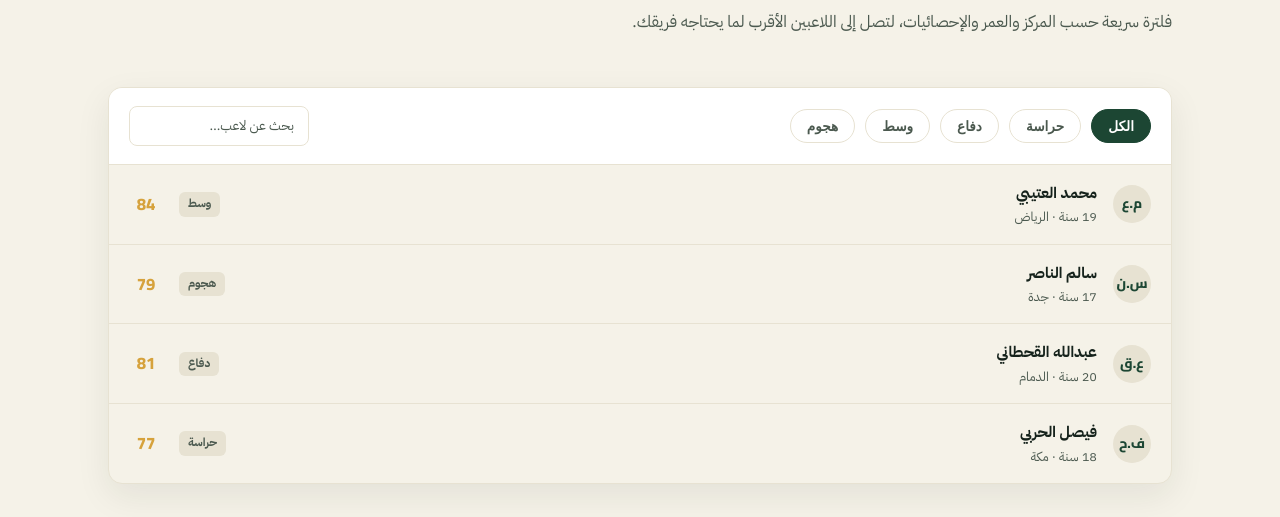
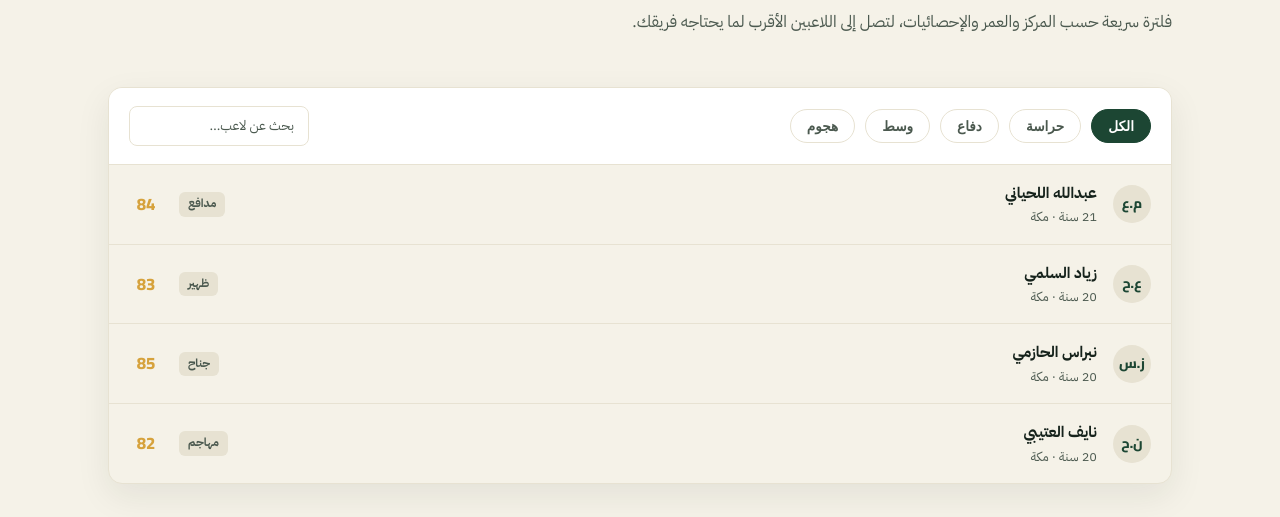
Before and after one commit to B7MA/Sports-Project, a plain HTML site: page index.html in a window 1280 px wide. Shown: the part 1885-2402 px from the top of the page. Drawn offline with Linux system fonts and the light colour scheme.

Commit message:
Update index.html

```diff
--- a/index.html
+++ b/index.html
@@ -276,7 +276,7 @@
 
     <div class="scout-card" id="scoutCard">
       <div class="scout-card-top">
-        <div class="avatar">م.ع</div>
+        <div class="avatar">ز.ع</div>
         <div>
           <div class="scout-card-name">زياد العمودي</div>
           <div class="scout-card-meta">22 سنة · مكة</div>
@@ -384,38 +384,38 @@
       <div class="player-row">
         <div class="mini-avatar">م.ع</div>
         <div>
-          <div class="row-name">محمد العتيبي</div>
-          <div class="row-meta">19 سنة · الرياض</div>
+          <div class="row-name">عبدالله اللحياني</div>
+          <div class="row-meta">21 سنة · مكة</div>
         </div>
-        <div class="row-pos">وسط</div>
+        <div class="row-pos">مدافع</div>
         <div class="row-rating">84</div>
       </div>
       <div class="player-row">
-        <div class="mini-avatar">س.ن</div>
+        <div class="mini-avatar">ع.ح</div>
         <div>
-          <div class="row-name">سالم الناصر</div>
-          <div class="row-meta">17 سنة · جدة</div>
+          <div class="row-name">زياد السلمي</div>
+          <div class="row-meta">20 سنة · مكة</div>
         </div>
-        <div class="row-pos">هجوم</div>
-        <div class="row-rating">79</div>
+        <div class="row-pos">ظهير</div>
+        <div class="row-rating">83</div>
       </div>
       <div class="player-row">
-        <div class="mini-avatar">ع.ق</div>
+        <div class="mini-avatar">ز.س</div>
         <div>
-          <div class="row-name">عبدالله القحطاني</div>
-          <div class="row-meta">20 سنة · الدمام</div>
+          <div class="row-name">نبراس الحازمي</div>
+          <div class="row-meta">20 سنة · مكة</div>
         </div>
-        <div class="row-pos">دفاع</div>
-        <div class="row-rating">81</div>
+        <div class="row-pos">جناح</div>
+        <div class="row-rating">85</div>
       </div>
       <div class="player-row">
-        <div class="mini-avatar">ف.ح</div>
+        <div class="mini-avatar">ن.ح</div>
         <div>
-          <div class="row-name">فيصل الحربي</div>
-          <div class="row-meta">18 سنة · مكة</div>
+          <div class="row-name">نايف العتيبي</div>
+          <div class="row-meta">20 سنة · مكة</div>
         </div>
-        <div class="row-pos">حراسة</div>
-        <div class="row-rating">77</div>
+        <div class="row-pos">مهاجم</div>
+        <div class="row-rating">82</div>
       </div>
     </div>
   </div>
```
